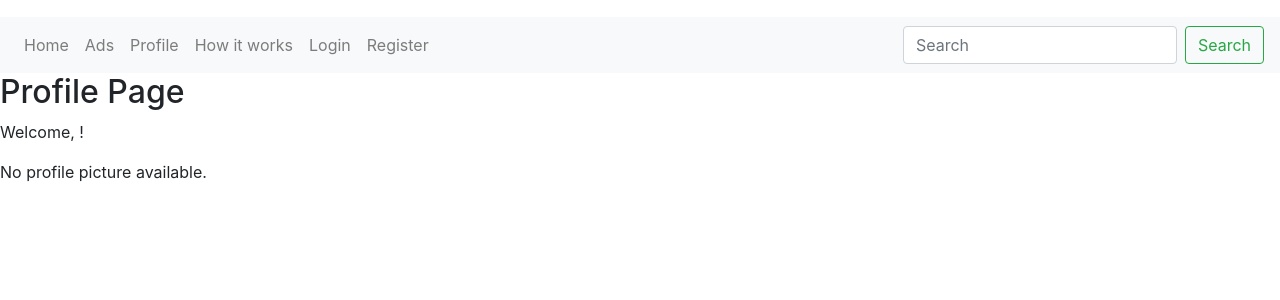
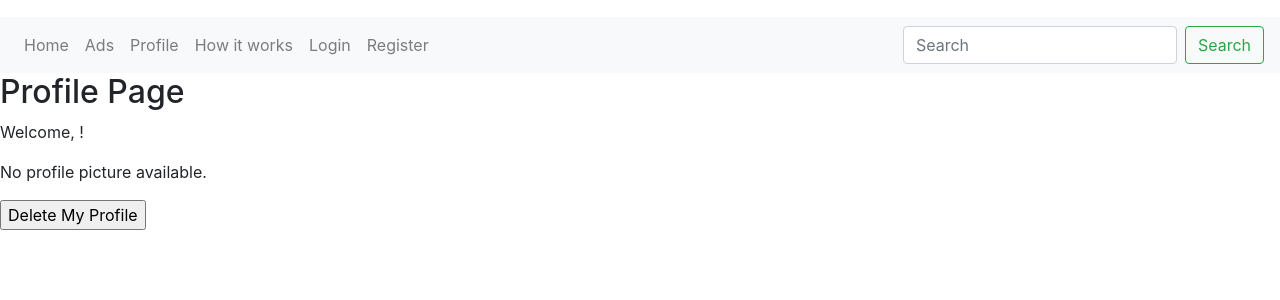
Before and after one commit to 1101712/Local-Talks, a Django app: page /profile/ in a window 1280 px wide. Shown: the part 480-780 px from the top of the page. Run offline with Django 4.2, Linux system fonts and the light colour scheme; some libraries are stand-ins or nearby versions.

Commit message:
Add Profile Deletion and Notification Features - Implement a Delete Profile View in views.py. - Add a new URL path for profile deletion in urls.py. - Add a 'Delete Profile' button in the profile.html template. - Integrate Django's messages framework for user notifications. - Include the messages in the base.html template. - Add messages for successful user registration.

```diff
--- a/localtalks/talks/templates/talks/base.html
+++ b/localtalks/talks/templates/talks/base.html
@@ -59,6 +59,16 @@
 
     </header>
     <main>
+        {% if messages %}
+            <div class="container mt-3">
+                {% for message in messages %}
+                    <div class="alert alert-{{ message.tags }}">
+                        {{ message }}
+                    </div>
+                {% endfor %}
+            </div>
+        {% endif %}
+
         {% block content %}
         <!-- Content -->
         {% endblock %}
--- a/localtalks/talks/templates/talks/registration/profile.html
+++ b/localtalks/talks/templates/talks/registration/profile.html
@@ -10,4 +10,8 @@
     <p>No profile picture available.</p>
 {% endif %}
 <script src="{% static 'localtalks/js/registration.js' %}"></script>
+<form action="{% url 'delete_profile' %}" method="post">
+    {% csrf_token %}
+    <input type="submit" value="Delete My Profile" onclick="return confirm('Are you sure you want to delete your profile? This action is irreversible.');">
+</form>
 {% endblock %}
--- a/localtalks/talks/urls.py
+++ b/localtalks/talks/urls.py
@@ -1,6 +1,6 @@
 from django.urls import path
 from django.contrib.auth.views import LogoutView
-from .views import AdListView, AdDetailView, CustomLoginView, RegisterView, AdCreateView, test_view, HomeView
+from .views import AdListView, AdDetailView, CustomLoginView, RegisterView, AdCreateView, test_view, HomeView, DeleteProfileView
 from . import views
 
 urlpatterns = [
@@ -13,4 +13,5 @@
     path('ad/create/', AdCreateView.as_view(), name='ad-create'),
     path('logout/', LogoutView.as_view(next_page='home'), name='logout'),
     path('profile/', views.ProfileView.as_view(), name='profile'),
+    path('delete_profile/', views.DeleteProfileView.as_view(), name='delete_profile'),
 ]
--- a/localtalks/talks/views.py
+++ b/localtalks/talks/views.py
@@ -1,8 +1,8 @@
-from django.shortcuts import get_object_or_404, render
+from django.shortcuts import get_object_or_404, render, redirect
 from django.views import View, generic
 from django.views.generic import ListView, DetailView, CreateView
 from django.views.generic.edit import FormMixin
-from django.contrib.auth import authenticate, login
+from django.contrib.auth import authenticate, login, logout
 from django.contrib.auth.forms import UserCreationForm
 from django.contrib.auth.views import LoginView
 from django.contrib.auth.mixins import LoginRequiredMixin
@@ -11,12 +11,13 @@
 from .forms import CommentForm, AdForm
 from django.urls import reverse_lazy
 from .forms import ExtendedUserCreationForm
+from django.contrib import messages
 
 
 class RegisterView(CreateView):
     form_class = ExtendedUserCreationForm
     template_name = 'talks/registration/register.html'
-    success_url = reverse_lazy('ad-list')
+    success_url = reverse_lazy('profile')
 
     def form_valid(self, form):
         """
@@ -27,6 +28,7 @@
         raw_password = form.cleaned_data.get('password1')
         user = authenticate(self.request, username=username, password=raw_password)
         login(self.request, user)
+        messages.success(self.request, 'Your account has been successfully created.')
         return response
 
 class CustomLoginView(LoginView):
@@ -122,3 +124,12 @@
 
     def get(self, request):
         return render(request, self.template_name)
+
+class DeleteProfileView(View):
+    def post(self, request, *args, **kwargs):
+        user = self.request.user
+        logout(request)
+        user.delete()
+        return redirect('home')
+    def get(self, request, *args, **kwargs):
+        return render(request, 'delete_profile.html')
```
Also changed, not shown: localtalks/talks/templates/talks/registration/delete_profile.html (added, +11 -0 lines), localtalks/media/profile_pictures/E8bw_bBaLDXN.jpg (added), localtalks/media/profile_pictures/E8bw_iJH4IvW.jpg (added), 1 other file.
